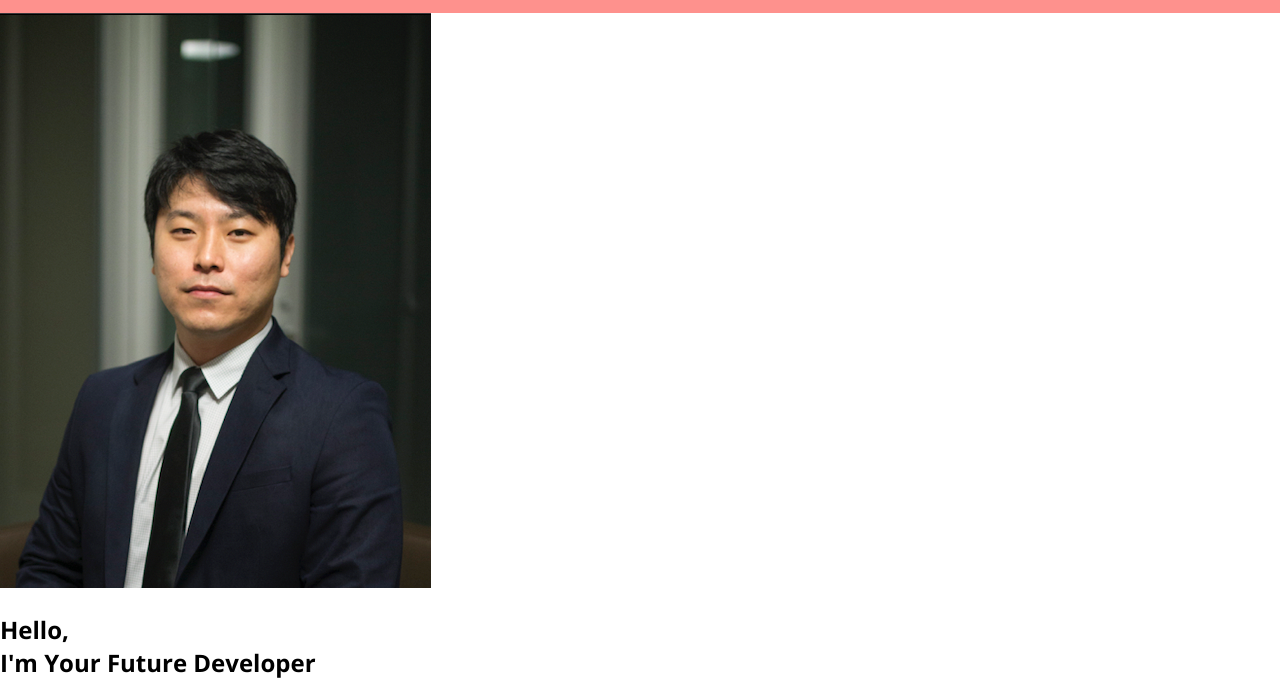
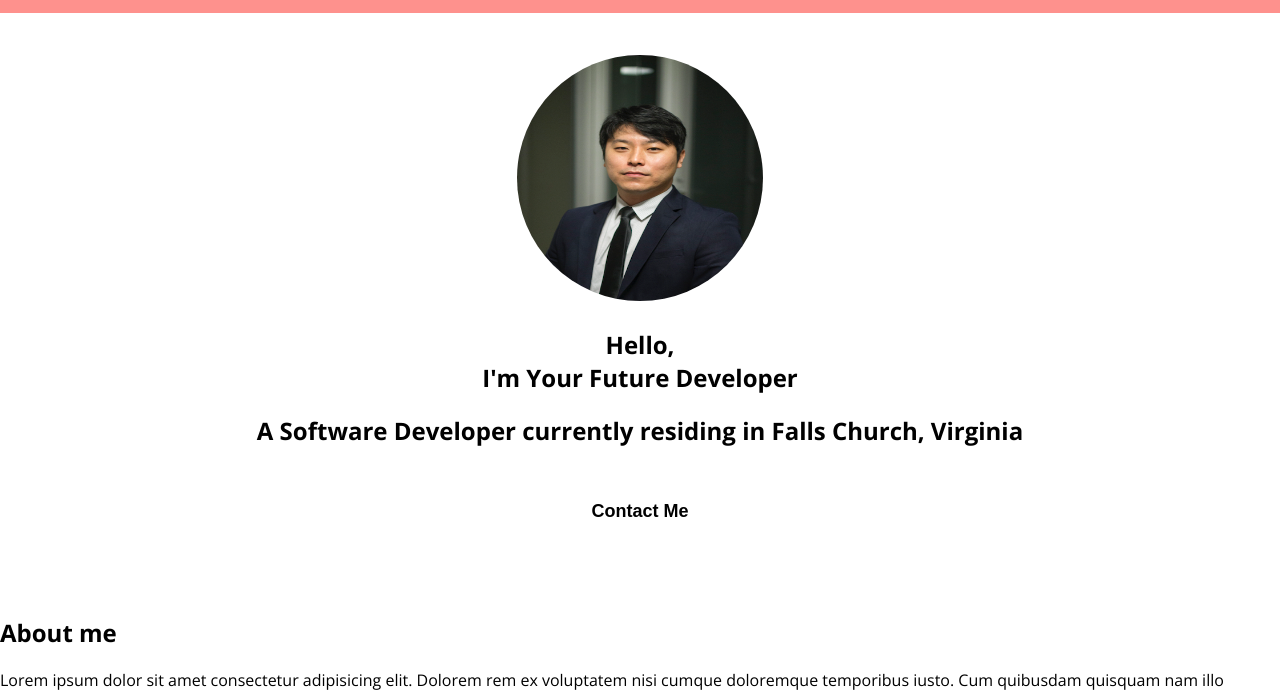
Before and after one commit to thomasjkim13/portfolio, a plain HTML site: page index.html in a window 1280 px wide. Shown: the part 91-784 px from the top of the page. Drawn offline with nearby package versions, Linux system fonts and the light colour scheme.

Commit message:
Add home styling

```diff
--- a/style.css
+++ b/style.css
@@ -43,6 +43,17 @@ ul {
   list-style: none;
 }
 
+li {
+  list-style: none;
+}
+
+button {
+  background-color: transparent;
+  cursor: pointer;
+  border: none;
+  outline: none;
+}
+
 #navbar {
   display: flex;
   justify-content: space-between;
@@ -75,3 +86,29 @@ ul {
 .navbar_menu_item:hover {
   background-color: var(--color-dark-pink);
 }
+
+/* Home */
+#home {
+  padding: 40px;
+  text-align: center;
+}
+
+.home_profile {
+  width: 250px;
+  height: 250px;
+  border-radius: 50%;
+  border: 2px solid var(--color-white);
+}
+
+.home_title,
+.home_description {
+  color: black;
+}
+
+.home_contact {
+  font-size: var(--font-regular);
+  font-weight: var(--weight-bold);
+  margin: 24px;
+  padding: 8px 12px;
+  border: 2px solid var(--color-white);
+}
```
